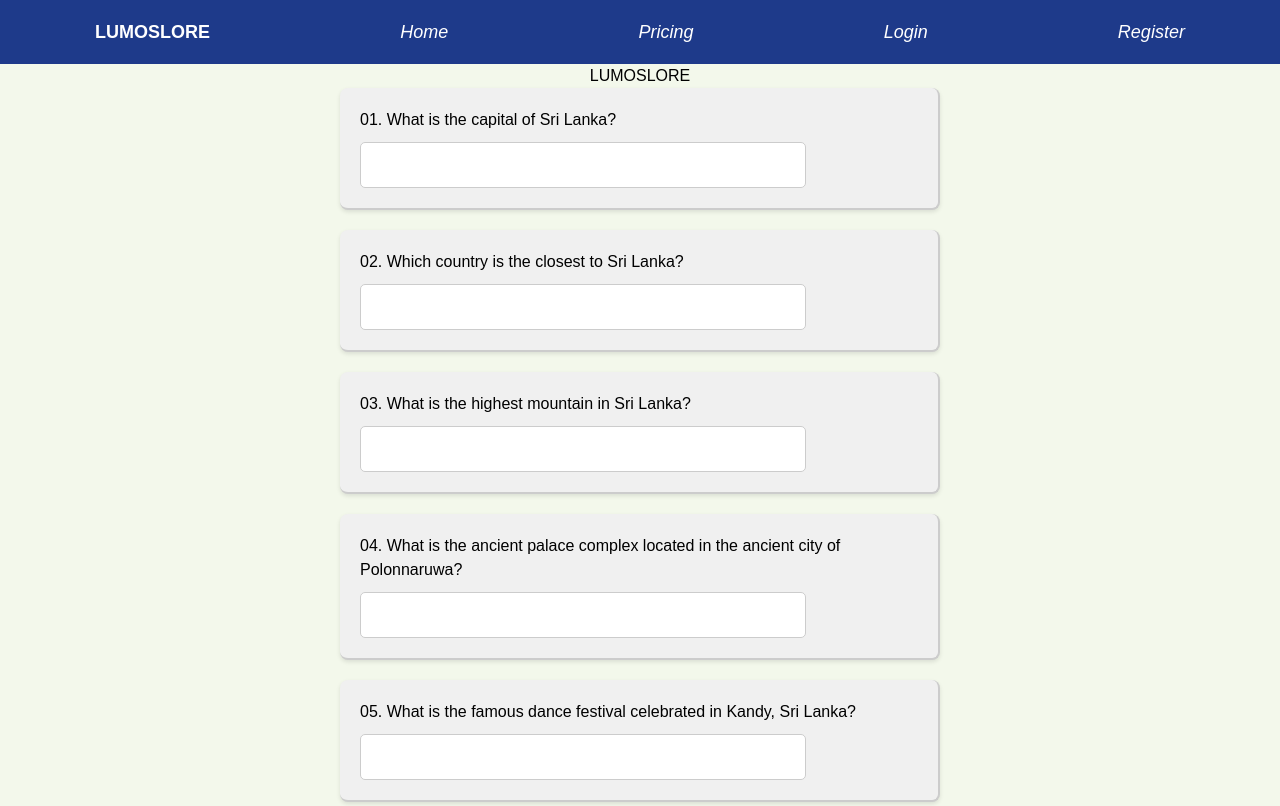
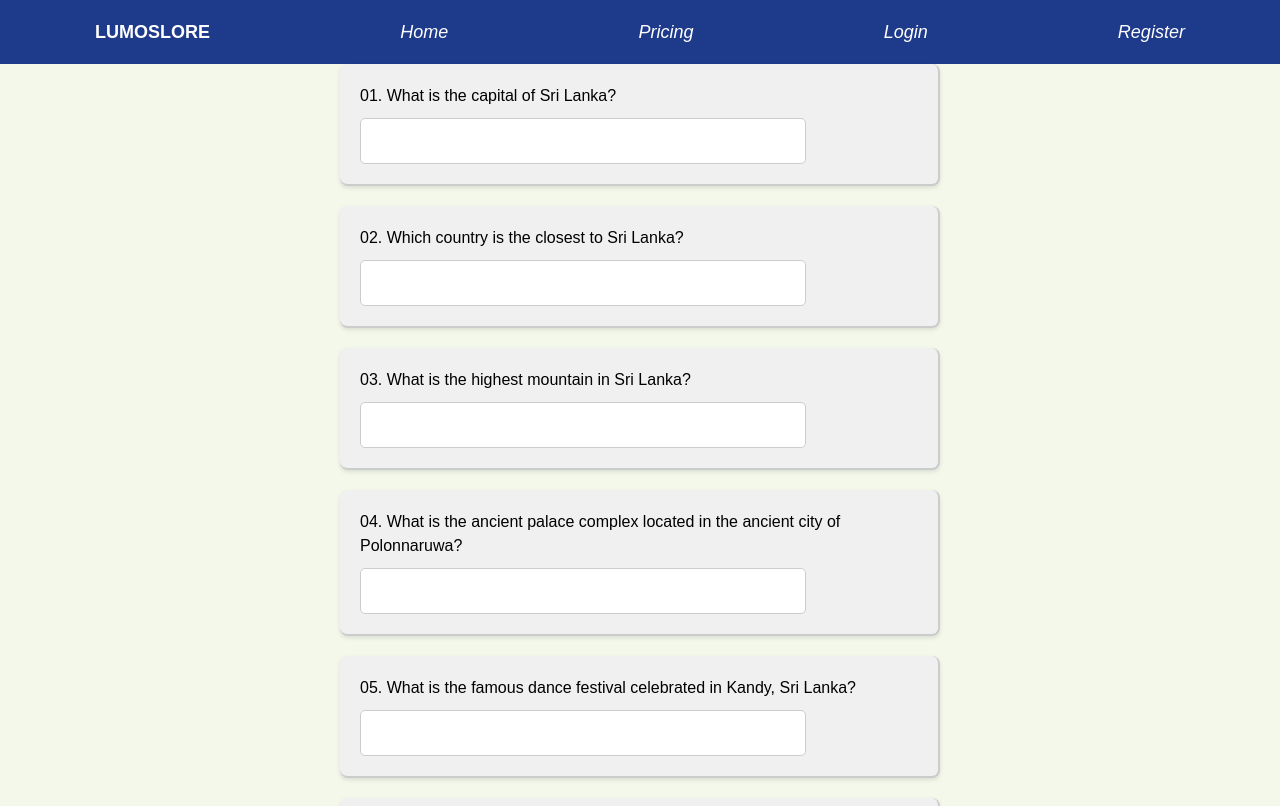
Before and after one commit to LumosLore/LumosLore, a React (Create React App) app: page /Questions in a window 1280 px wide. Shown: the top 806 px of the page. Built offline with nearby package versions, Linux system fonts and the light colour scheme; no server answers.

Commit message:
Questions.js part is updated

```diff
--- a/src/Questions.js
+++ b/src/Questions.js
@@ -51,7 +51,6 @@ const QuizApp = () => {
 
   return (
       <div className="quiz-container">
-          <h1>LUMOSLORE</h1>
           {!showResults ? (
               <>
                   {questions.map((question, questionIndex) => (
```
